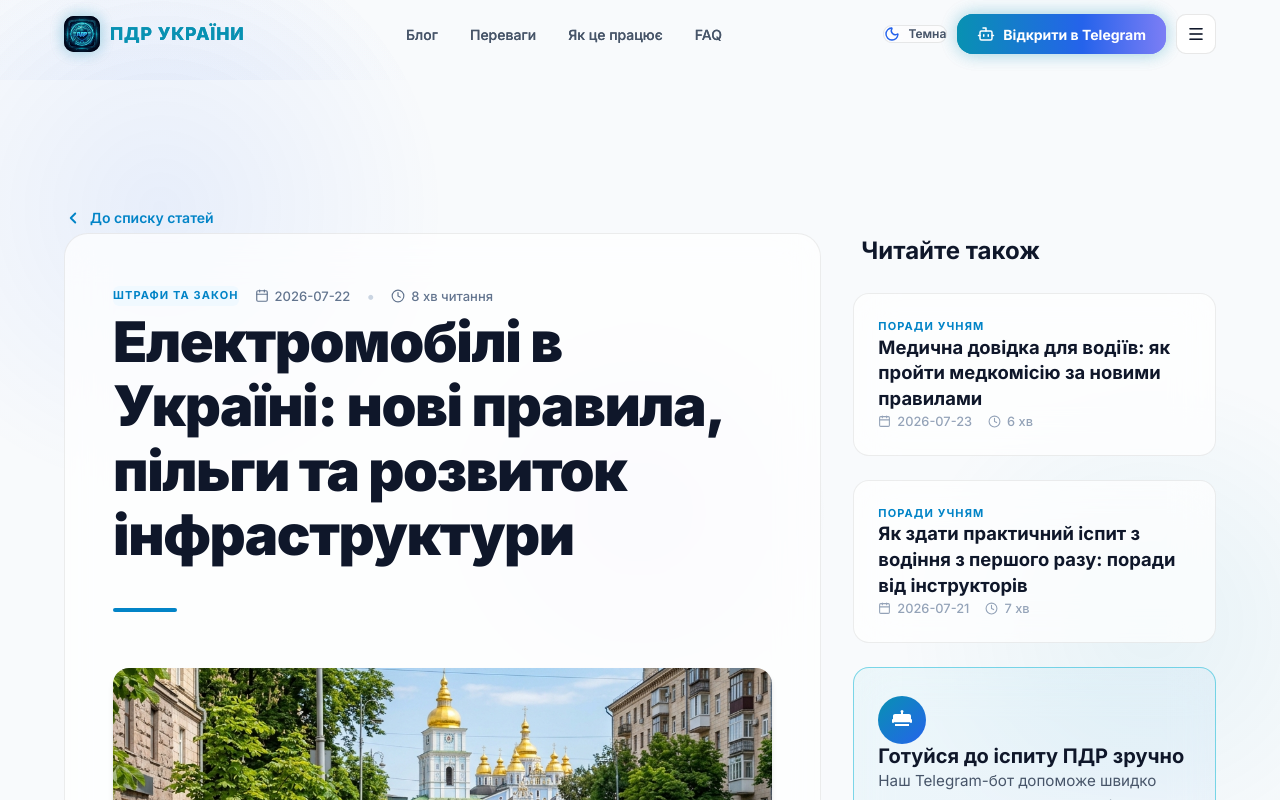
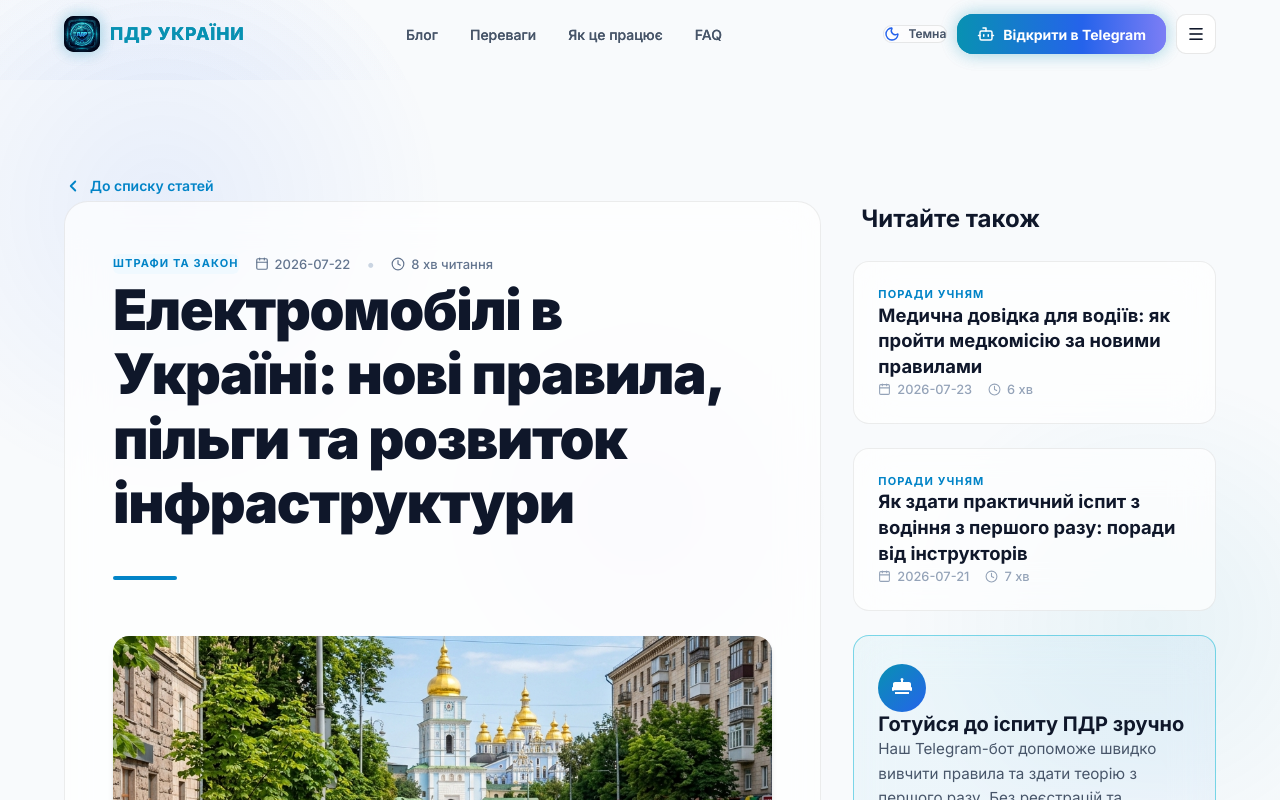
Before and after one commit to serjtlgram/pdr-landing, a Next.js app: page /elektromobili-v-ukraini-2026 in a window 1280 px wide. Shown: the top 800 px of the page. Built offline with nearby package versions, Linux system fonts and the light colour scheme.

Commit message:
Reduce top padding on article page for a better initial view

```diff
--- a/src/app/[slug]/page.tsx
+++ b/src/app/[slug]/page.tsx
@@ -44,7 +44,7 @@ export default async function BlogPostPage({
       <BackgroundEffects />
       <SiteHeader />
 
-      <main className="container-xl" style={{ paddingTop: '8rem', paddingBottom: '6rem', position: 'relative', zIndex: 10, fontFamily: 'var(--font-inter)' }}>
+      <main className="container-xl" style={{ paddingTop: '6rem', paddingBottom: '6rem', position: 'relative', zIndex: 10, fontFamily: 'var(--font-inter)' }}>
 
         {/* Back Button */}
         <div className="mb-10">
```
